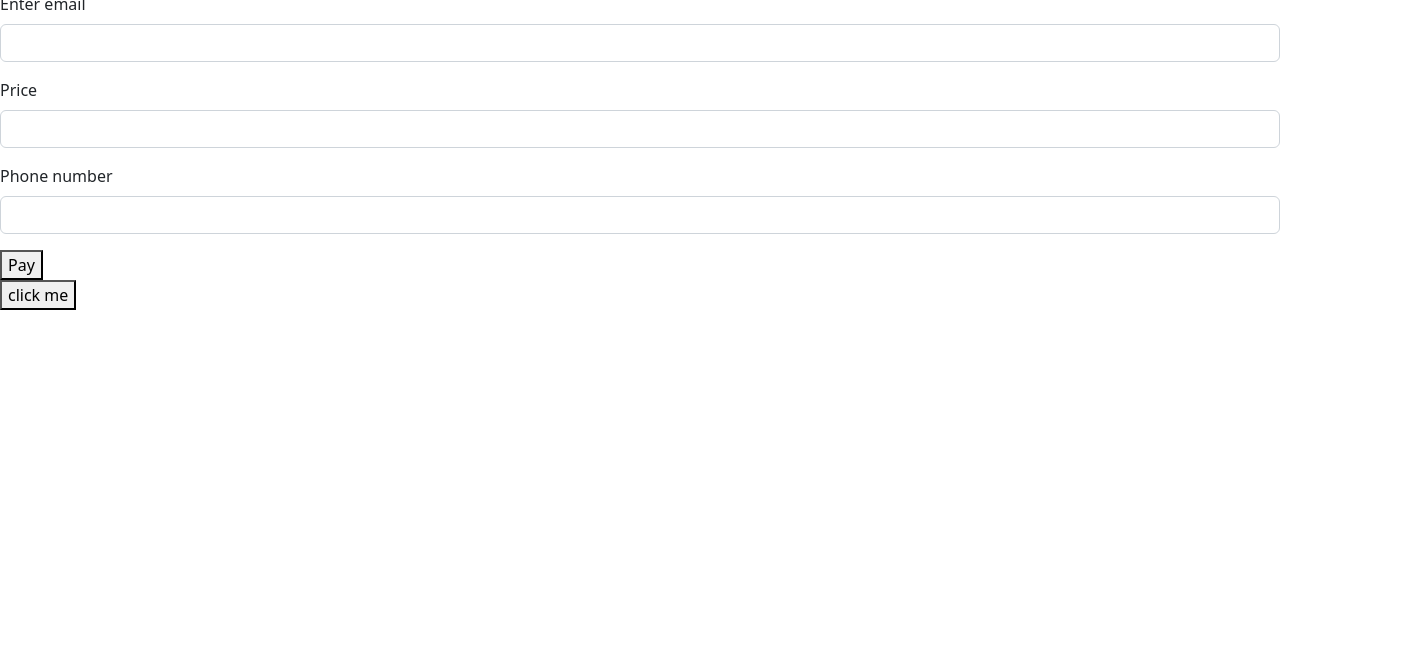
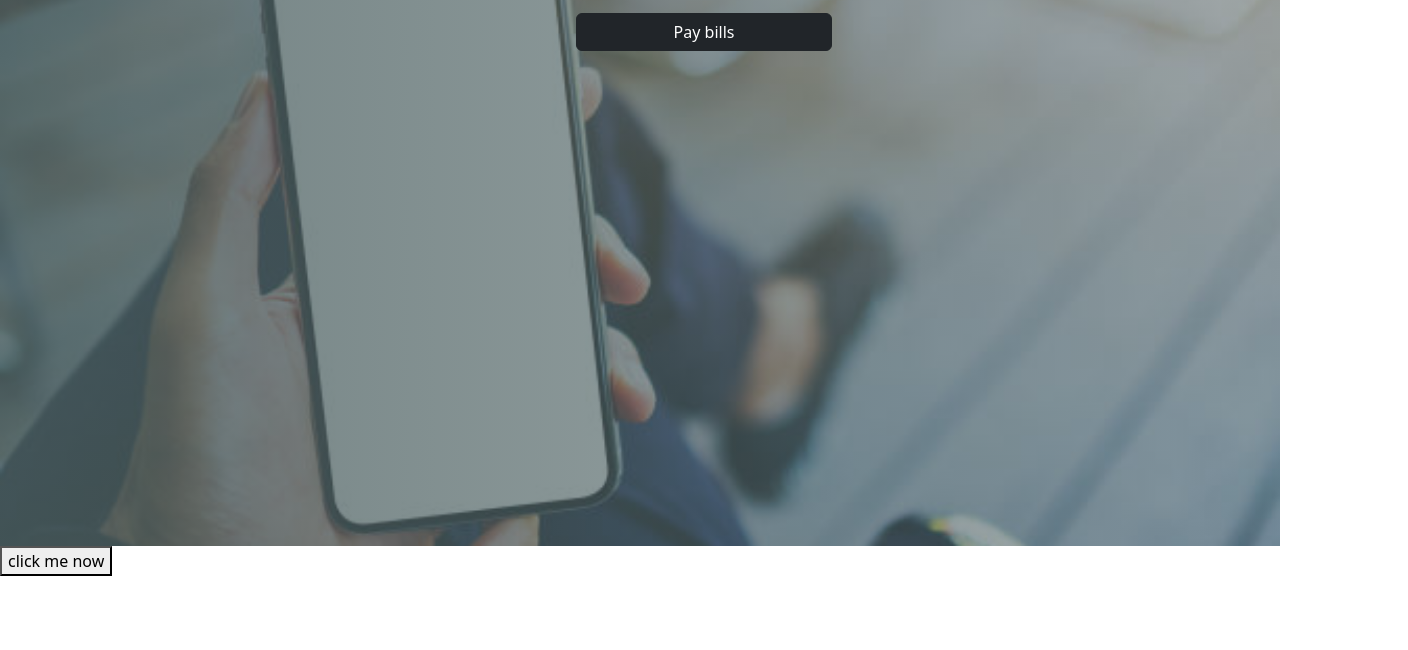
Before and after one commit to codedhola/Paypoint, a plain HTML site: page client/index.html in a window 1280 px wide. Shown: the part 150-800 px from the top of the page, 1408 px wide, since content can reach past the window. Drawn offline with nearby package versions, Linux system fonts and the light colour scheme.

Commit message:
client: worked on the cient-side

```diff
--- a/client/index.html
+++ b/client/index.html
@@ -6,10 +6,10 @@
     <meta name="viewport" content="width=device-width, initial-scale=1.0">
     <link rel="stylesheet" href="https://cdn.jsdelivr.net/npm/bootstrap@5.2.3/dist/css/bootstrap.min.css
     ">
-    <title>PayPoint </title>
+    <link rel="stylesheet" href="styles.css">
+    <title>PayPoint</title>
 </head>
 <body>
-    <div class="container-fluid">
         <nav class="navbar navbar-expand-lg bg-dark navbar-dark">
             <div class="container">
               <a class="navbar-brand" href="#">pay-point</a>
@@ -31,8 +31,16 @@
               </div>
             </div>
           </nav>
-    </div>
-    <form method="GET" action="https://billing-staging.bytestacks.io/api/v1/telcos" id="payment-form">
+          <section id="front-page" class="front-page">
+            <div class="paypoint-index"><h2 class="buy-now text-center">Pay your bills</h2><p class="text-center" style="font-size: 15px;">Lorem, ipsum dolor sit amet consectetur adipisicing elit. Atque, reiciendis! Necessitatibus, quae natus? Quis dolore impedit magnam, culpa officiis voluptatem dolorem reprehenderit voluptatum beatae, recusandae, eos architecto iusto ad ea.</p>
+            <button class="btn pay-btn btn-dark">Pay bills</button>
+            </div>
+          </section>
+
+
+
+
+    <!-- <form method="GET" action="https://billing-staging.bytestacks.io/api/v1/telcos" id="payment-form">
       <div class="mb-3">
           <label for="name" class="form-label">Enter full name</label>
           <input type="text" name="name" class="form-control" id="name" aria-describedby="name">
@@ -52,8 +60,8 @@
         <div class="form-submit">
           <button type="submit" onclick="payFincra()"> Pay </button>
         </div>
-  </form>
-  <button id="fetch">click me</button>
+  </form> -->
+  <button id="fetch">click me now</button>
 
 
     <script src="https://cdn.jsdelivr.net/npm/bootstrap@5.2.3/dist/js/bootstrap.bundle.min.js
--- /dev/null
+++ b/client/styles.css
@@ -0,0 +1,14 @@
+.front-page {
+    background: no-repeat center/80% url("phoneback.jpg");
+    height: 80vh;
+    background-size: cover;
+    color: #020202;
+}
+.paypoint-index {
+    background-image: linear-gradient(to right, rgba(76, 96, 97,0.8), rgba(76, 96, 97,0.5));
+    height: 80vh;
+}
+.pay-btn {
+    margin: 0 45%;
+    width: 20vw;
+}
```
Also changed, not shown: client/phoneback.jpg (added).
